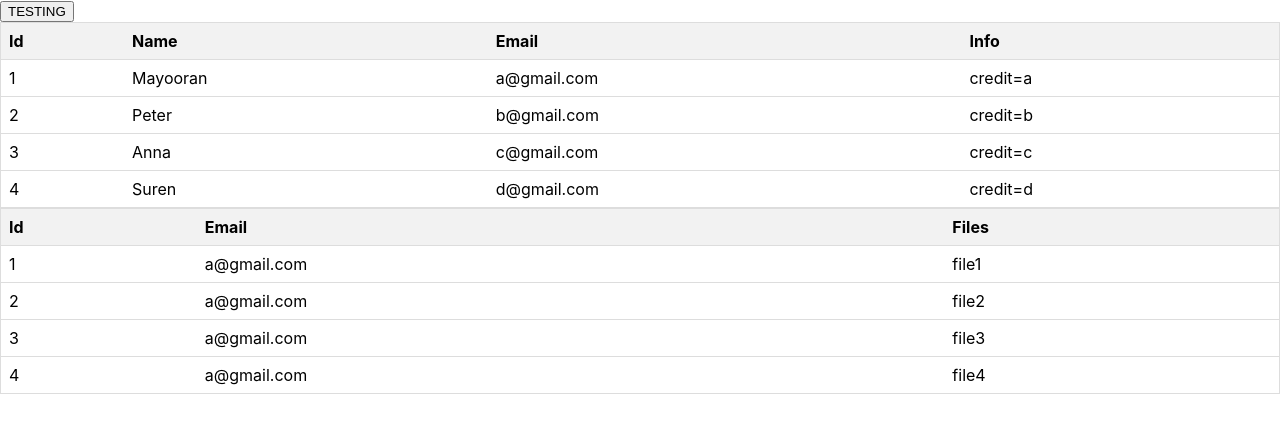
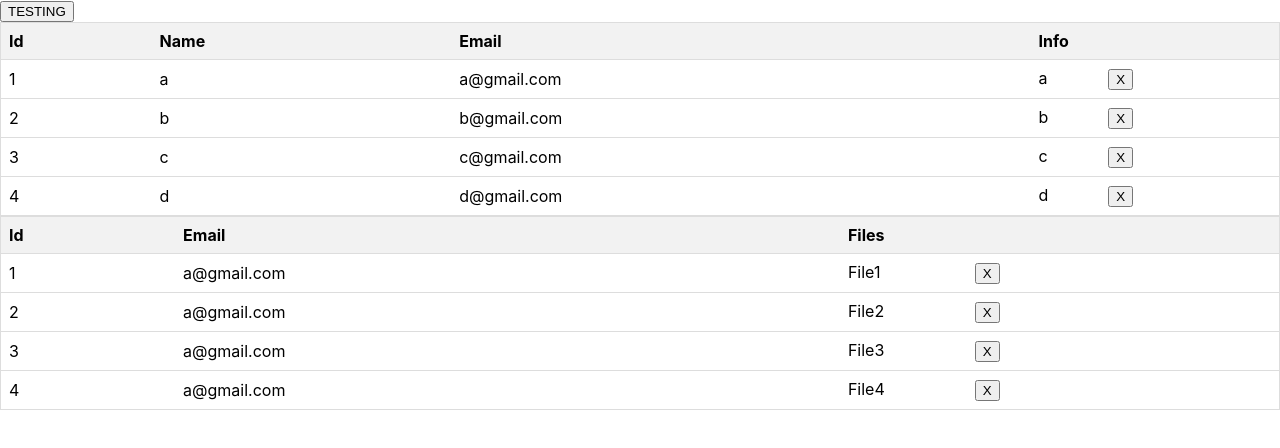
Before and after one commit to talK951/GmailScraperAndMaker, a React (Create React App) app: page / in a window 1280 px wide. Shown: the top 448 px of the page. Built offline with nearby package versions, Linux system fonts and the light colour scheme.

Commit message:
KAN-9-12-Implement remove row from functionality

```diff
--- a/src/ClientTable/ClientTable.css
+++ b/src/ClientTable/ClientTable.css
@@ -13,3 +13,8 @@
 .client-table th {
     background-color: #f2f2f2;
 }
+
+.remove-button {
+    width: 30%;
+    display: inline-block;
+}
--- a/src/ClientTable/ClientTable.js
+++ b/src/ClientTable/ClientTable.js
@@ -1,14 +1,20 @@
 import React from 'react';
+import { useState } from "react";
 import './ClientTable.css';
+import { Client } from '.././Utils/Client.js';
 
 
 export function ClientTable() {
-    const clientsList = [
-        {id:1, name:"Mayooran", email:"a@gmail.com", info:"credit=a"},
-        {id:2, name:"Peter", email:"b@gmail.com", info:"credit=b"},
-        {id:3, name:"Anna",email:"c@gmail.com", info:"credit=c"},
-        {id:4, name:"Suren", email:"d@gmail.com", info:"credit=d"}];//props.clientsList;
+    const [clientsList, setClientList] = useState([
+        new Client(1, "a", "a@gmail.com", "a"),
+        new Client(2, "b", "b@gmail.com", "b"),
+        new Client(3, "c", "c@gmail.com", "c"),
+        new Client(4, "d", "d@gmail.com", "d"),
+    ]);
 
+    function removeClient(clientId) {
+        setClientList(clientsList.filter(client => client.id !== clientId));
+    }
 
     return (
         <>
@@ -28,7 +34,12 @@ export function ClientTable() {
                         <td>{row.id}</td>
                         <td>{row.name}</td>
                         <td>{row.email}</td>
-                        <td>{row.info}</td>
+                        <td>
+                            <div className='remove-button'>{row.info}</div>
+                            <div className='remove-button'>
+                                <button onClick={ () => removeClient(row.id) }>X</button>
+                            </div>
+                        </td>
                     </tr>
                 ))}
                 </tbody>
--- a/src/EmailTable/EmailTable.css
+++ b/src/EmailTable/EmailTable.css
@@ -13,3 +13,8 @@
 .email-table th {
     background-color: #f2f2f2;
 }
+
+.remove-button {
+    width: 30%;
+    display: inline-block;
+}
--- a/src/EmailTable/EmailTable.js
+++ b/src/EmailTable/EmailTable.js
@@ -1,14 +1,21 @@
 import React from 'react';
 import './EmailTable.css';
+import { useState } from "react";
+import { Email } from '../Utils/Email';
 
 
 export function EmailTable() {
-    const clientsList = [
-        {id:1, email:"a@gmail.com", file:"file1"},
-        {id:2, email:"a@gmail.com", file:"file2"},
-        {id:3, email:"a@gmail.com", file:"file3"},
-        {id:4, email:"a@gmail.com", file:"file4"}];//props.clientsList;
+    const [emailList, setEmailList] = useState([
+        new Email(1, "a@gmail.com", "File1"),
+        new Email(2, "a@gmail.com", "File2"),
+        new Email(3, "a@gmail.com", "File3"),
+        new Email(4, "a@gmail.com", "File4"),
+    ]);
 
+
+    function removeEmail(emailId) {
+        setEmailList(emailList.filter(email => email.id !== emailId));
+    }
 
     return (
         <>
@@ -21,11 +28,16 @@ export function EmailTable() {
                     </tr>
                 </thead>
                 <tbody>
-                {clientsList.map((row) => (
+                {emailList.map((row) => (
                     <tr key={row.id}>
                         <td>{row.id}</td>
                         <td>{row.email}</td>
-                        <td>{row.file}</td>
+                        <td>
+                            <div className='remove-button'>{row.files}</div>
+                            <div className='remove-button'>
+                                <button onClick={ () => removeEmail(row.id) }>X</button>
+                            </div>
+                        </td>
                     </tr>
                 ))}
                 </tbody>
--- /dev/null
+++ b/src/Utils/Client.js
@@ -0,0 +1,8 @@
+export class Client {
+    constructor(id, name, email, information) {
+        this.id = id;
+        this.name = name;
+        this.email = email;
+        this.info = information;
+    }
+}
--- /dev/null
+++ b/src/Utils/Email.js
@@ -0,0 +1,7 @@
+export class Email {
+    constructor(id, email, files) {
+        this.id = id;
+        this.email = email;
+        this.files = files;
+    }
+}
```
Also changed, not shown: src/App.js (+4 -4 lines).
